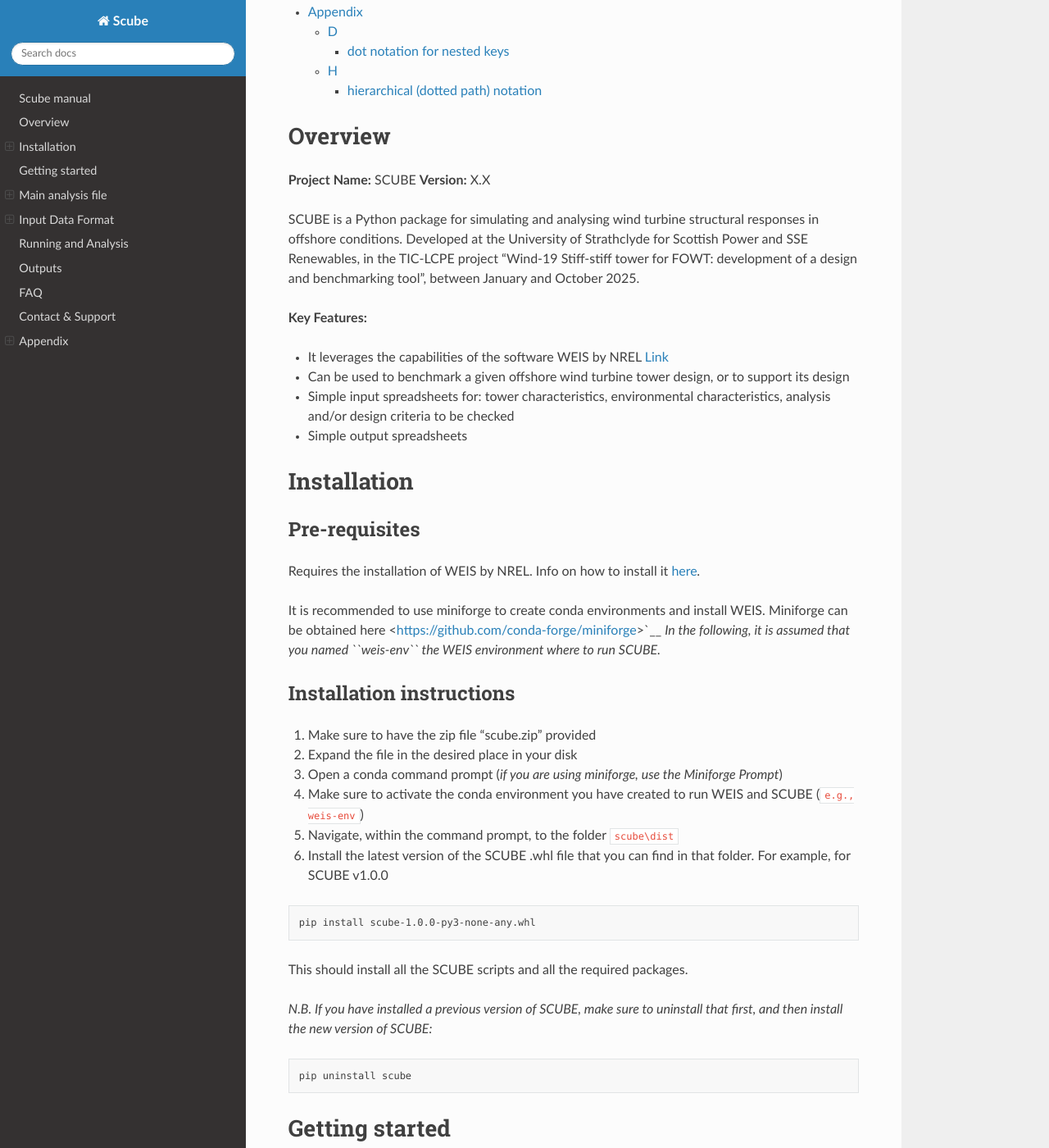
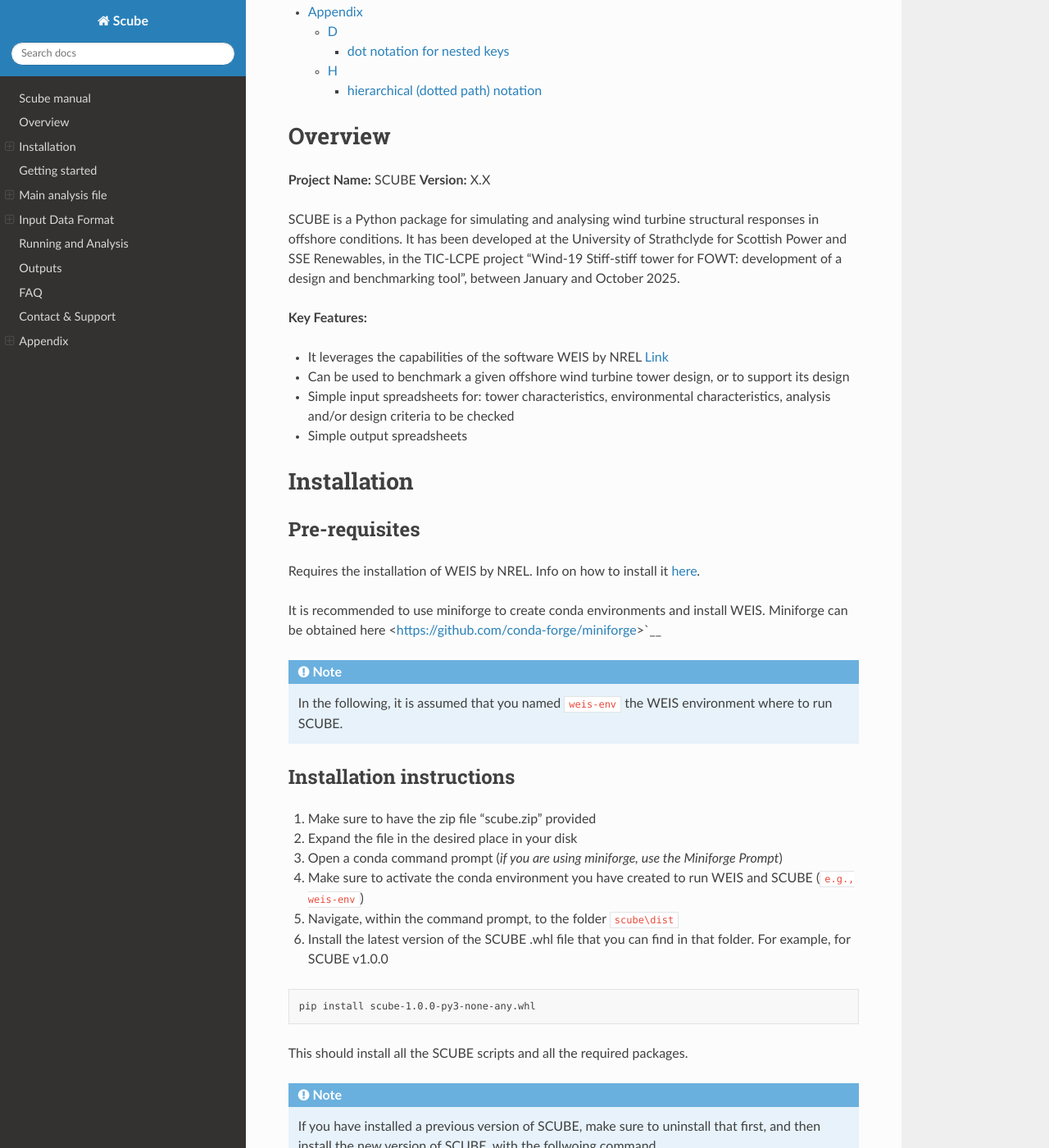
Before and after one commit to mcollu/scube, a Sphinx documentation site: the page built from docs/source/index.rst, in a window 1280 px wide and 1400 px high, scrolled down 750 px. Shown: the whole window at 82% size. Built offline with Sphinx 7.4.7 and the Read the Docs theme 3.1.0, drawn with Linux system fonts in a browser that asks for light colours; some of the changed text lies outside the part shown.

Commit message:
Update index.rst

```diff
--- a/docs/source/index.rst
+++ b/docs/source/index.rst
@@ -11,20 +11,14 @@
 
 **Project Name:** SCUBE **Version:** X.X
 
-SCUBE is a Python package for simulating and analysing wind turbine
-structural responses in offshore conditions. Developed at the University
-of Strathclyde for Scottish Power and SSE Renewables, in the TIC-LCPE
-project “Wind-19 Stiff-stiff tower for FOWT: development of a design and
-benchmarking tool”, between January and October 2025.
+SCUBE is a Python package for simulating and analysing wind turbine structural responses in offshore conditions.
+It has been developed at the University of Strathclyde for Scottish Power and SSE Renewables, in the TIC-LCPE project “Wind-19 Stiff-stiff tower for FOWT: development of a design and benchmarking tool”, between January and October 2025.
 
 **Key Features:**
 
-- It leverages the capabilities of the software WEIS by NREL
-  `Link <https://weis.readthedocs.io/en/latest/>`__
-- Can be used to benchmark a given offshore wind turbine tower design,
-  or to support its design
-- Simple input spreadsheets for: tower characteristics, environmental
-  characteristics, analysis and/or design criteria to be checked
+- It leverages the capabilities of the software WEIS by NREL `Link <https://weis.readthedocs.io/en/latest/>`__
+- Can be used to benchmark a given offshore wind turbine tower design, or to support its design
+- Simple input spreadsheets for: tower characteristics, environmental characteristics, analysis and/or design criteria to be checked
 - Simple output spreadsheets
 
 Installation
@@ -35,22 +29,21 @@
 
 Requires the installation of WEIS by NREL. Info on how to install it `here <https://weis.readthedocs.io/en/latest/installation.html>`__\ *.*
 
-It is recommended to use miniforge to create conda environments and install WEIS. Miniforge can be obtained here <https://github.com/conda-forge/miniforge>`__ *In the following,
-it is assumed that you named ``weis-env`` the WEIS environment where to
-run SCUBE.*
+It is recommended to use miniforge to create conda environments and install WEIS. Miniforge can be obtained here <https://github.com/conda-forge/miniforge>`__
+
+.. note::
+
+   In the following, it is assumed that you named ``weis-env`` the WEIS environment where to run SCUBE.
 
 Installation instructions
 -------------------------
 
 1. Make sure to have the zip file “scube.zip” provided
 2. Expand the file in the desired place in your disk
-3. Open a conda command prompt (*if you are using miniforge, use the
-   Miniforge Prompt*)
-4. Make sure to activate the conda environment you have created to run
-   WEIS and SCUBE (``e.g., weis-env``)
+3. Open a conda command prompt (*if you are using miniforge, use the Miniforge Prompt*)
+4. Make sure to activate the conda environment you have created to run WEIS and SCUBE (``e.g., weis-env``)
 5. Navigate, within the command prompt, to the folder ``scube\dist``
-6. Install the latest version of the SCUBE .whl file that you can find
-   in that folder. For example, for SCUBE v1.0.0
+6. Install the latest version of the SCUBE .whl file that you can find in that folder. For example, for SCUBE v1.0.0
 
 .. code:: bash
 
@@ -58,12 +51,13 @@
 
 This should install all the SCUBE scripts and all the required packages.
 
-*N.B. If you have installed a previous version of SCUBE, make sure to
-uninstall that first, and then install the new version of SCUBE:*
+.. note::
 
-.. code:: bash
+   If you have installed a previous version of SCUBE, make sure to uninstall that first, and then install the new version of SCUBE, with the follwoing command
 
-   pip uninstall scube
+   .. code:: bash
+
+      pip uninstall scube
 
 Getting started
 ===============
```
